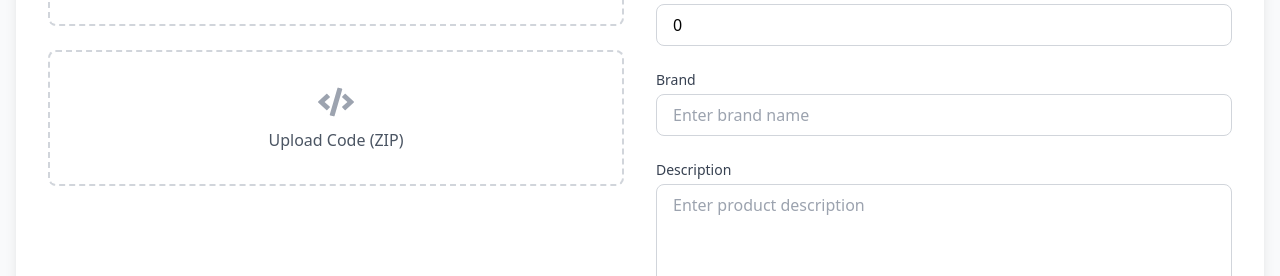
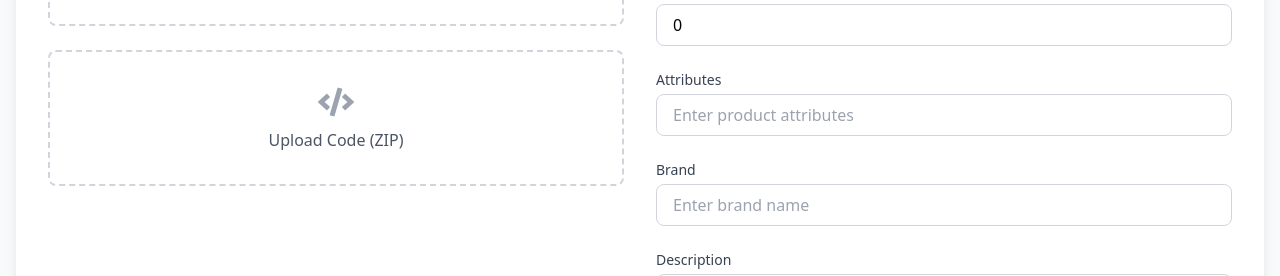
Before and after one commit to LongSolomon/ecommerce-project, a React (Vite) app in the folder frontend/: page /admin/productlist in a window 1280 px wide. Shown: the part 300-576 px from the top of the page. Built offline with nearby package versions, Linux system fonts and the light colour scheme; no server answers; sample sign-in values are in the browser's storage.

Commit message:
product attribute

```diff
--- a/frontend/src/pages/Admin/ProductList.jsx
+++ b/frontend/src/pages/Admin/ProductList.jsx
@@ -16,6 +16,7 @@
   const [price, setPrice] = useState(0);
   const [category, setCategory] = useState("");
   const [quantity, setQuantity] = useState(1);
+  const [attribute, setAttribute] = useState("");
   const [brand, setBrand] = useState("");
   const [stock, setStock] = useState(1);
   const [imageUrl, setImageUrl] = useState(null);
@@ -51,6 +52,7 @@
       productData.append("price", price);
       productData.append("category", category);
       productData.append("quantity", quantity);
+      productData.append("attributes", attribute);
       productData.append("brand", brand);
       productData.append("countInStock", stock);
       productData.append("code", code);
@@ -212,6 +214,19 @@
 
               <div>
                 <label className="block text-sm font-medium text-gray-700 mb-1">
+                  Attributes
+                </label>
+                <input
+                  type="text"
+                  value={attribute}
+                  onChange={(e) => setAttribute(e.target.value)}
+                  className="w-full px-4 py-2 border border-gray-300 rounded-lg focus:ring-2 focus:ring-blue-500 focus:border-transparent"
+                  placeholder="Enter product attributes"
+                  required
+                />
+              </div>
+              <div>
+                <label className="block text-sm font-medium text-gray-700 mb-1">
                   Brand
                 </label>
                 <input
--- a/frontend/src/pages/Admin/ProductUpdate.jsx
+++ b/frontend/src/pages/Admin/ProductUpdate.jsx
@@ -16,6 +16,7 @@
   const [name, setName] = useState("");
   const [price, setPrice] = useState("");
   const [image, setImage] = useState("");
+  const [attribute, setAttribute] = useState("");
   const [brand, setBrand] = useState("");
   const [category, setCategory] = useState("");
   const [countInStock, setCountInStock] = useState("");
@@ -177,6 +178,19 @@
 
               <div>
                 <label className="block text-sm font-medium text-gray-700 mb-1">
+                  Attribute
+                </label>
+                <input
+                  type="text"
+                  value={attribute}
+                  onChange={(e) => setAttribute(e.target.value)}
+                  className="w-full px-4 py-2 border border-gray-300 rounded-lg focus:ring-2 focus:ring-blue-500 focus:border-transparent"
+                  required
+                />
+              </div>
+
+              <div>
+                <label className="block text-sm font-medium text-gray-700 mb-1">
                   Brand
                 </label>
                 <input
```
Also changed, not shown: 3 other files (tests, documents, lock files or other folders).
